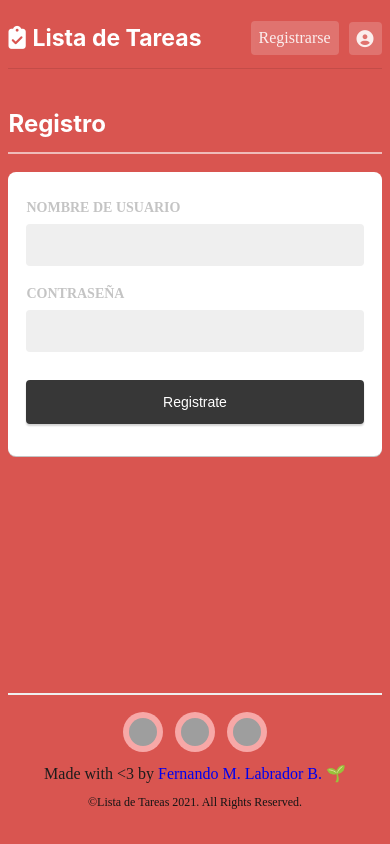
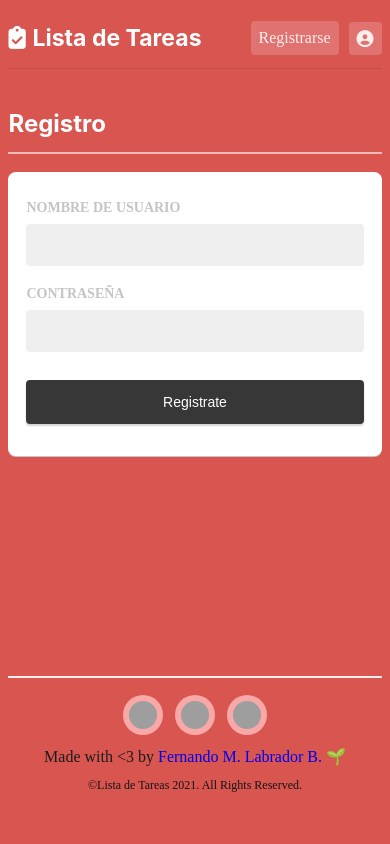
Before and after one commit to cornalitosalvag/probemorey, a Flask app: page /auth/register in a window 390 px wide. Run offline with Flask 2, Linux system fonts and the light colour scheme; some libraries are stand-ins or nearby versions; grey boxes are pictures that could not be loaded.

Commit message:
Update style.css

```diff
--- a/todo/static/style.css
+++ b/todo/static/style.css
@@ -497,7 +497,7 @@ h2 {
  } */
 
   body {
-    min-height: 95vh;
+    min-height: 93vh;
   }
 
   /* letras del loguin */
```
